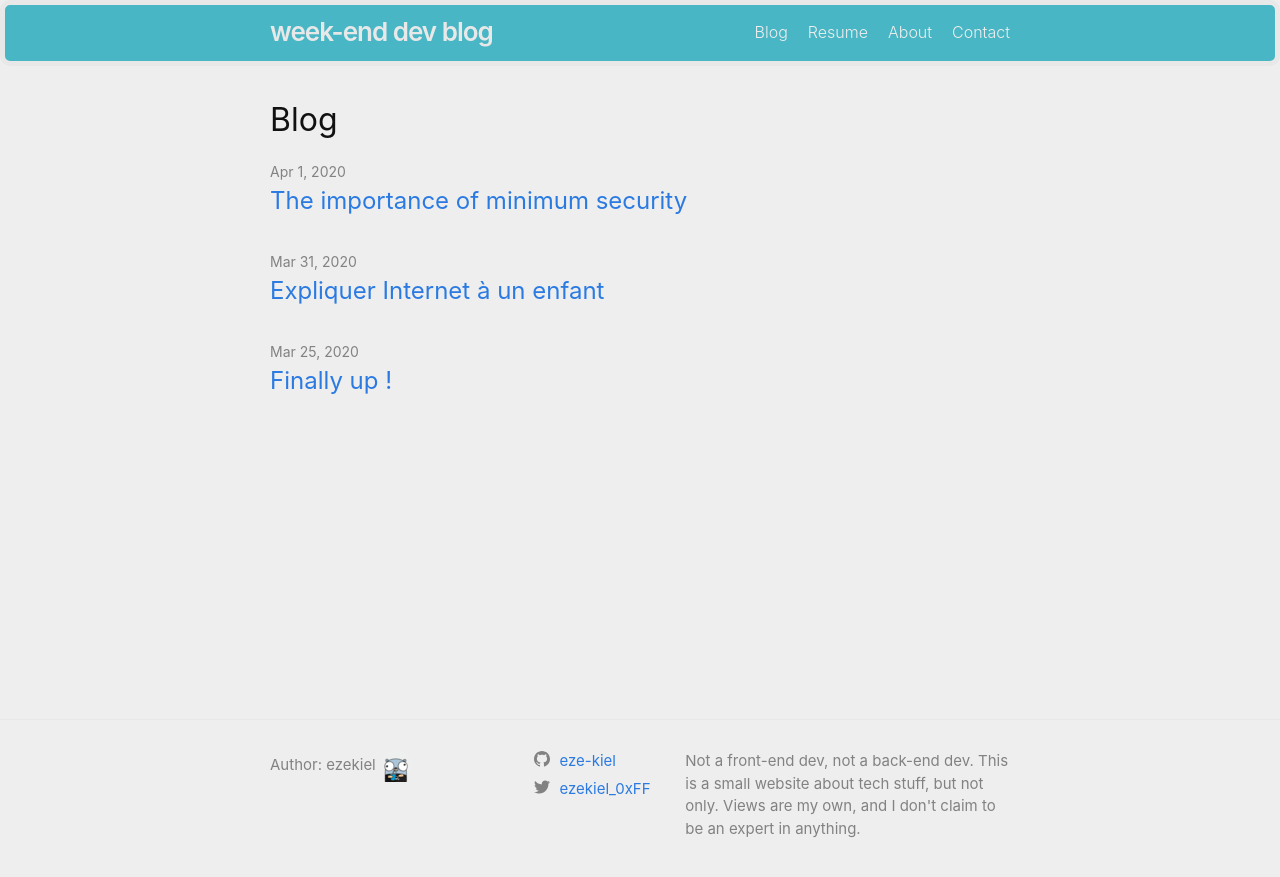
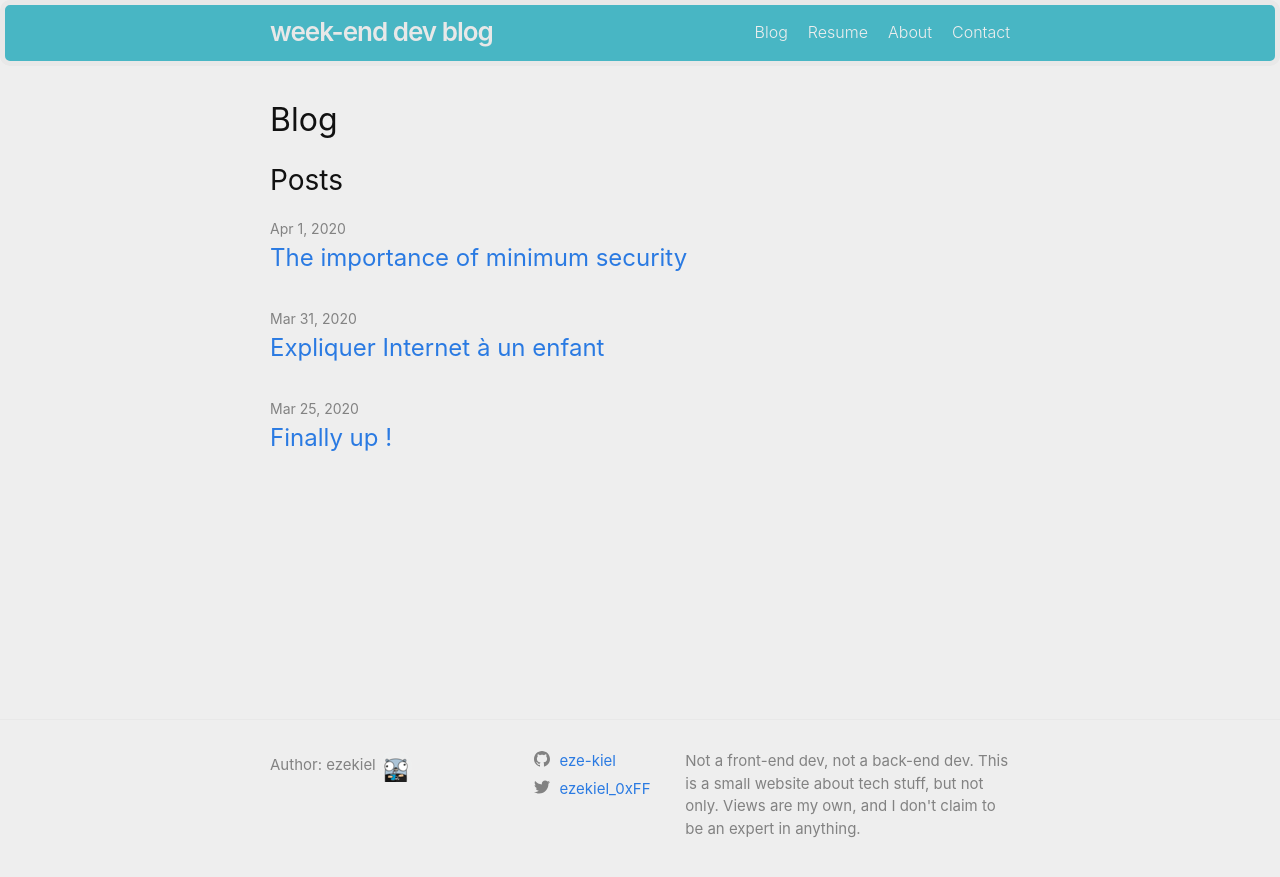
Before and after one commit to eze-kiel/old-eze-kiel.github.io, a Jekyll site: the page built from index.markdown, in a window 1280 px wide. Shown: the top 877 px of the page. Built offline with Jekyll 4.4.1, drawn with Linux system fonts in a browser that asks for light colours.

```diff
--- a/_layouts/home.html
+++ b/_layouts/home.html
@@ -11,7 +11,7 @@
 
   {%- if site.posts.size > 0 -%}
     <!-- <h2 class="post-list-heading">{{ page.list_title | default: "Posts" }}</h2> -->
-    <h2 class="post-list-heading">{{ page.list_title}}</h2>
+    <h2 class="post-list-heading">{{ "Posts"}}</h2>
     <ul class="post-list">
       {%- for post in site.posts -%}
       <li>
```
